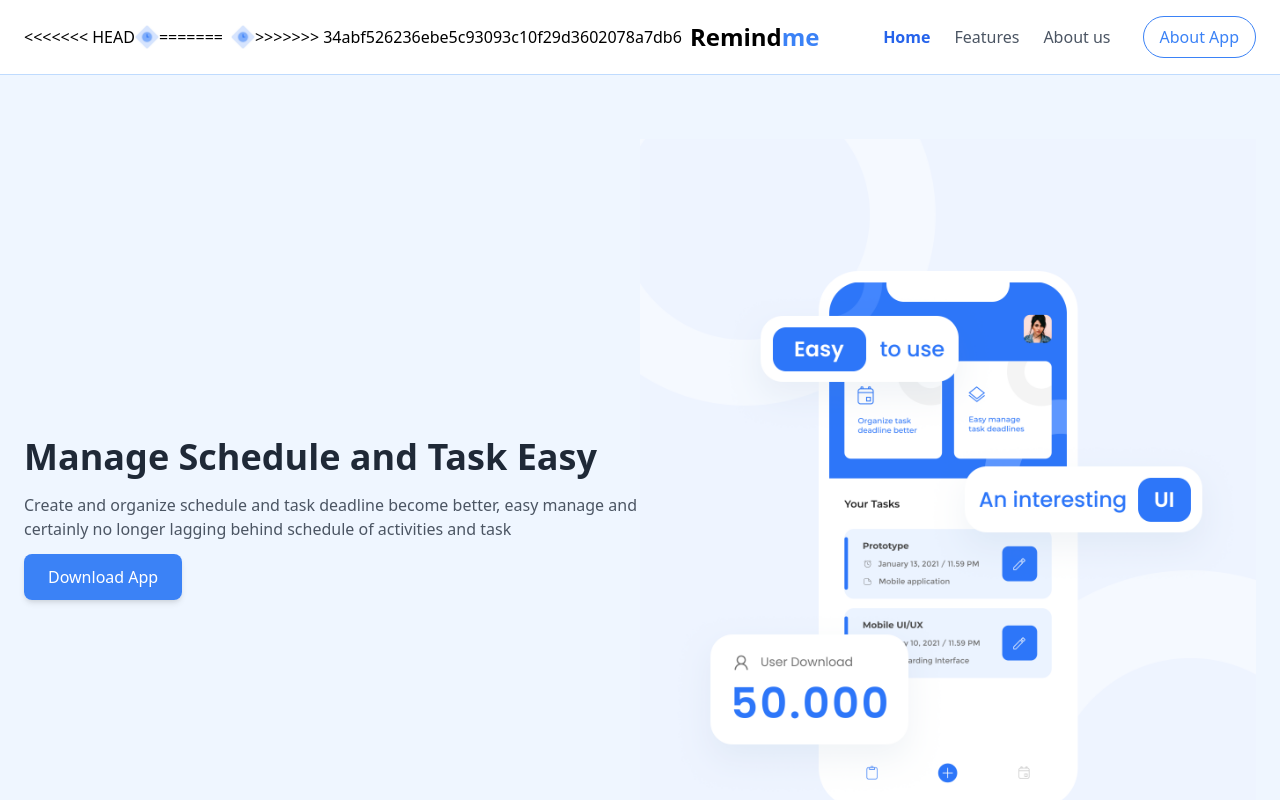
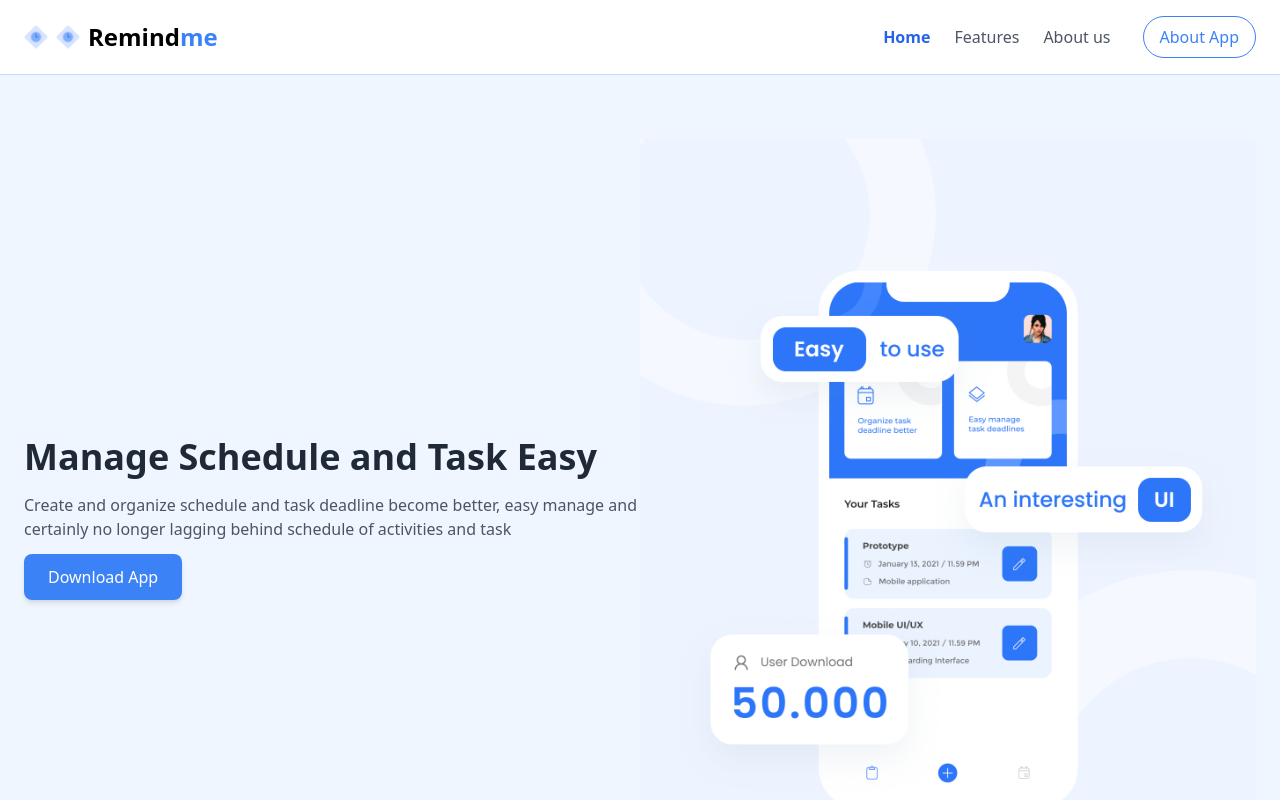
Before and after one commit to Rifki-abd/Tugas-Remindme-App, a website: page index.html in a window 1280 px wide. Shown: the top 800 px of the page. Drawn offline with nearby package versions, Linux system fonts and the light colour scheme.

Commit message:
Update index.html

```diff
--- a/index.html
+++ b/index.html
@@ -13,11 +13,8 @@
     <div class="container mx-auto px-6 py-4 flex items-center justify-between">
         <!-- Logo dan Nama Aplikasi -->
         <div class="flex items-center space-x-2">
-<<<<<<< HEAD
             <img src="./src/Logo.jpg" alt="Logo" class="w-6 h-6">
-=======
             <img src="./src/Logo.jpg" alt="Logo" class="w-6 h-6">
->>>>>>> 34abf526236ebe5c93093c10f29d3602078a7db6
             <h1 class="text-2xl font-semibold">
                 <span class="text-black">Remind</span><span class="text-blue-500">me</span>
             </h1>
```
